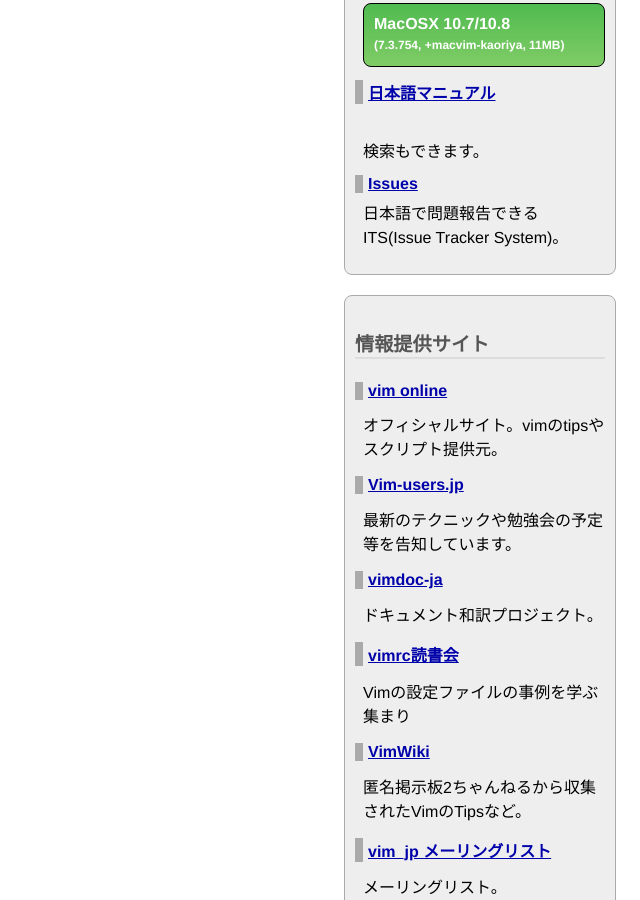
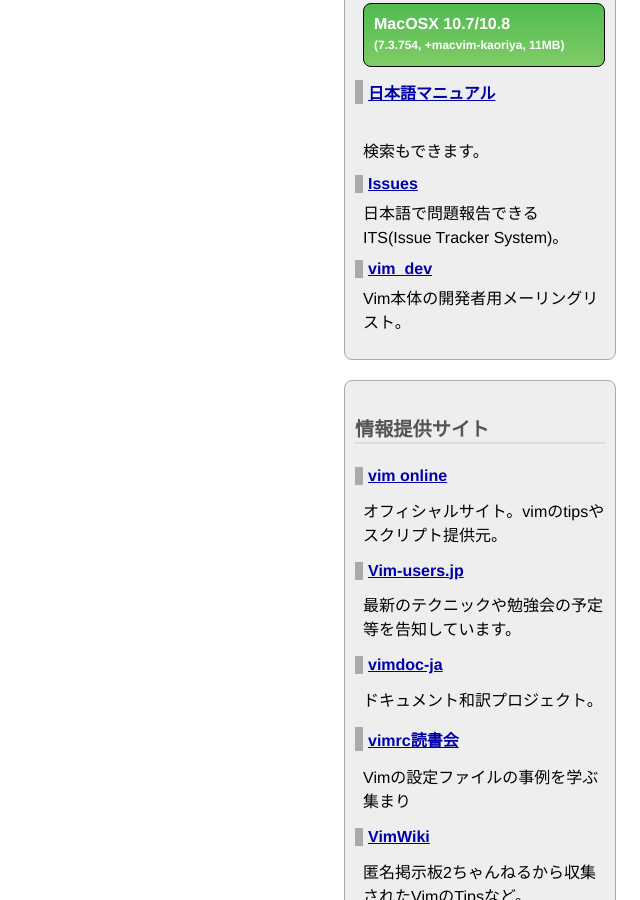
Before and after one commit to vim-jp/vim-jp.github.io, a Jekyll site: the page built from 403.html, in a window 1280 px wide and 900 px high, scrolled down 352 px. Shown: the whole window, without its empty margins (640-1280 px from the left). Built offline with Jekyll 4.4.1, drawn with Linux system fonts in a browser that asks for light colours; nearby versions of some CDN libraries; Markdown is read by kramdown in place of the engine named in the settings; comment, search, counter and statistics services are not loaded.

Commit message:
Add vim-dev ml link.

```diff
--- a/_layouts/default.html
+++ b/_layouts/default.html
@@ -93,6 +93,8 @@
 					</dd>
 					<dt><a href="http://github.com/vim-jp/issues/issues">Issues</a></dt>
 					<dd>日本語で問題報告できるITS(Issue Tracker System)。</dd>
+					<dt><a href="https://groups.google.com/forum/?hl=ja&fromgroups#!forum/vim_dev">vim_dev</a></dt>
+					<dd>Vim本体の開発者用メーリングリスト。</dd>
 				</dl>
 			</div>
 			<div id="link" class="linkList">
```
